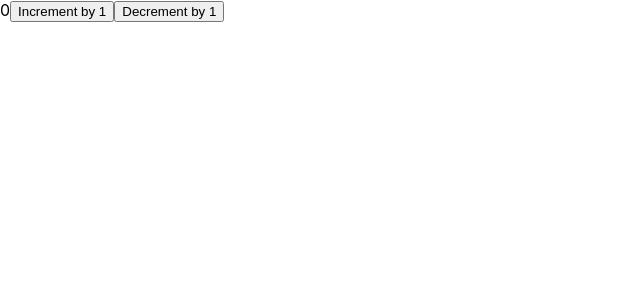
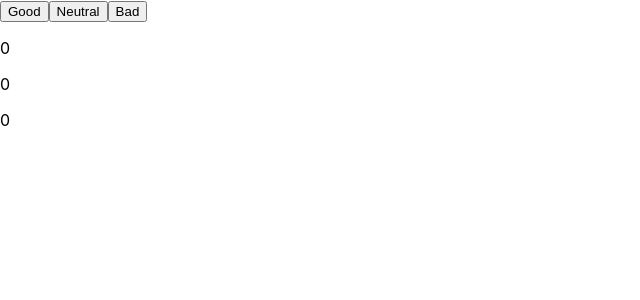
Before and after one commit to EuJinnLucaShow/goit-react-hw-02-feedback, a React (Create React App) app: page / in a window 1280 px wide. Shown: the top 300 px of the page, without its empty margins (0-640 px from the left). Built offline with nearby package versions, Linux system fonts and the light colour scheme.

Commit message:
Update Counter.jsx

```diff
--- a/src/components/Counter/Counter.jsx
+++ b/src/components/Counter/Counter.jsx
@@ -1,35 +1,41 @@
-import React, { Component } from "react";
+import { Component } from "react";
 
-class Counter extends Component {
+export default class Counter extends Component {
+
   state = {
-    value: 0
+      good: 0,
+      neutral: 0,
+      bad: 0,
   };
 
-  handleIncrement = () => {
-    this.setState((prevState) => ({
-      value: prevState.value + 1
-    }));
+  handleGood = () => {
+    this.setState({
+      good: this.state.good + 1
+    });
   };
 
-  handleDecrement = () => {
-    this.setState((prevState) => ({
-      value: prevState.value - 1
-    }));
+  handleNeutral = () => {
+  this.setState({
+      neutral: this.state.neutral + 1
+    });
+  };
+
+    handleBad = () => {
+  this.setState({
+      bad: this.state.bad + 1
+    });
   };
 
   render() {
     return (
-      <div>
-        <span>{this.state.value}</span>
-        <button type="button" onClick={this.handleIncrement}>
-          Increment by 1
-        </button>
-        <button type="button" onClick={this.handleDecrement}>
-          Decrement by 1
-        </button>
-      </div>
+      <>
+        <button type="button" onClick={this.handleGood}>Good</button>
+        <button type="button" onClick={this.handleNeutral}>Neutral</button>
+        <button type="button" onClick={this.handleBad}>Bad</button>
+        <p>{this.state.good}</p>
+        <p>{this.state.neutral}</p>
+        <p>{this.state.bad}</p>
+      </>
     );
   }
 }
-
-export default Counter;
```
